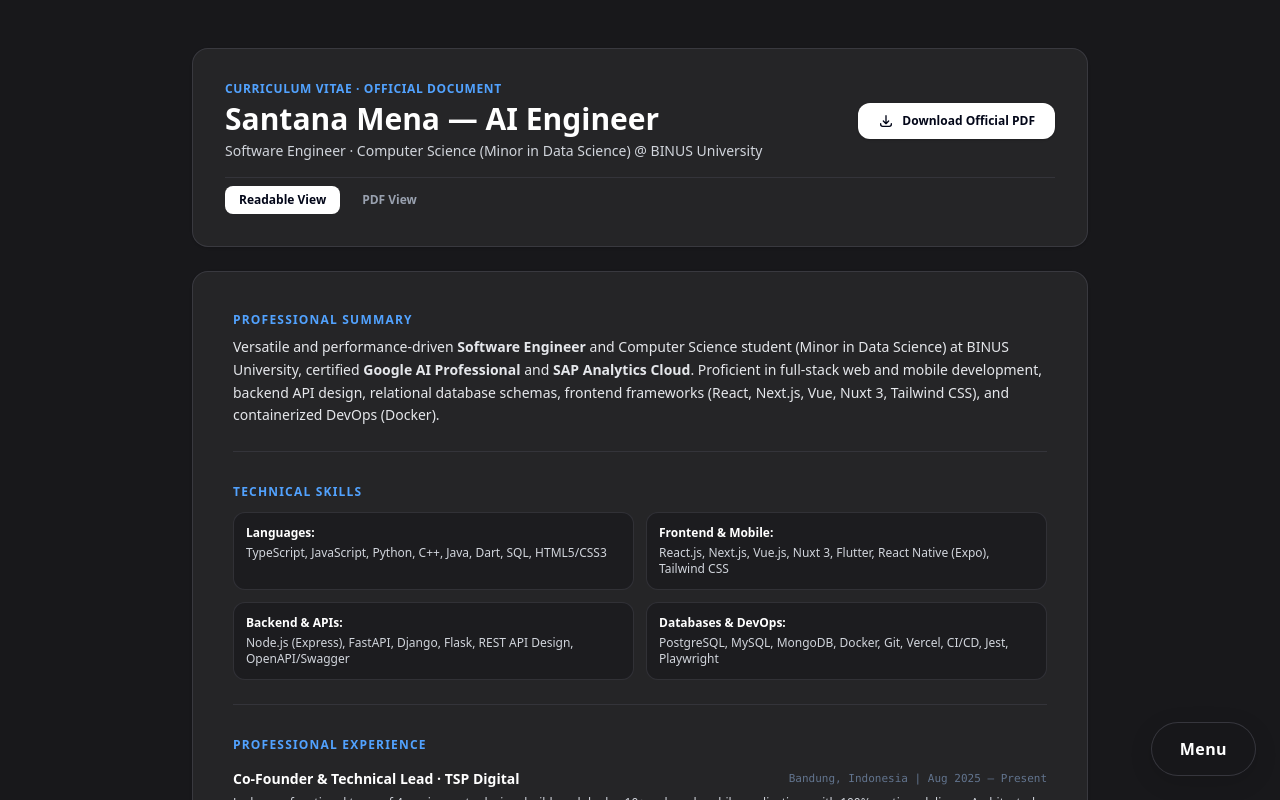
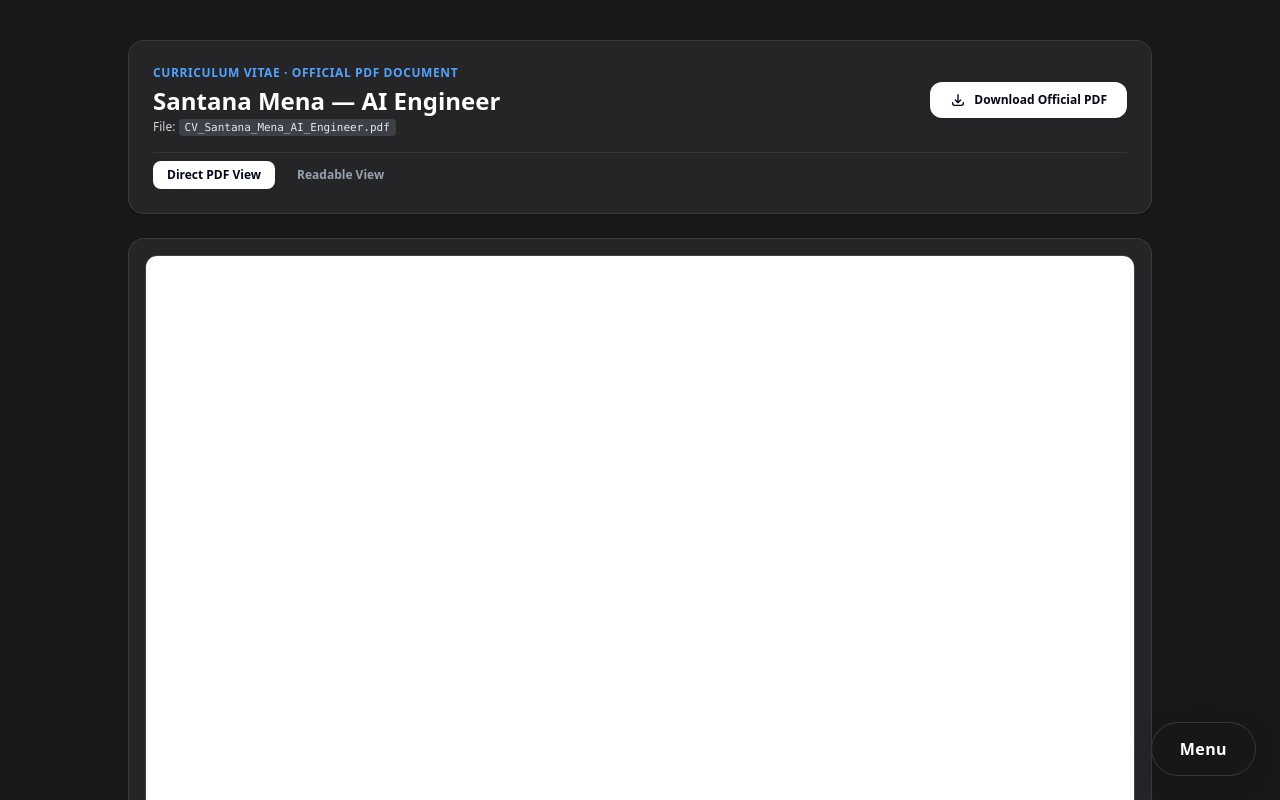
Before and after one commit to santanamnaa/santana-portofolio, a Next.js app: page /ai-engineer in a window 1280 px wide. Shown: the top 800 px of the page. Built offline with nearby package versions, Linux system fonts and the light colour scheme; a web font is replaced by a local one.

Commit message:
fix: set Direct PDF View as default active tab on all CV pages

```diff
--- a/src/components/DirectPDFView.tsx
+++ b/src/components/DirectPDFView.tsx
@@ -10,28 +10,29 @@ interface DirectPDFViewProps {
 }
 
 export const DirectPDFView = ({ title, pdfFileName }: DirectPDFViewProps) => {
-  const [activeTab, setActiveTab] = useState<"document" | "preview">("document");
+  // Set default tab to "preview" (Direct PDF) per user request
+  const [activeTab, setActiveTab] = useState<"document" | "preview">("preview");
   const pdfPath = `/cv/${pdfFileName}`;
 
   return (
     <div className="min-h-screen bg-slate-50 dark:bg-zinc-900 text-slate-900 dark:text-gray-100 transition-colors duration-500 font-sans" suppressHydrationWarning>
       <Navbar />
 
-      <main className="py-8 sm:py-12 px-4">
-        <div className="max-w-4xl mx-auto space-y-6">
+      <main className="py-6 sm:py-10 px-4">
+        <div className="max-w-5xl mx-auto space-y-6">
 
-          {/* Header Card */}
-          <div className="bg-white dark:bg-zinc-800/90 border border-slate-200/90 dark:border-zinc-700/80 rounded-2xl p-5 sm:p-8 shadow-sm space-y-4">
+          {/* Header Control Card */}
+          <div className="bg-white dark:bg-zinc-800/90 border border-slate-200/90 dark:border-zinc-700/80 rounded-2xl p-4 sm:p-6 shadow-sm space-y-4">
             <div className="flex flex-col sm:flex-row sm:items-center justify-between gap-4">
               <div>
                 <div className="text-xs font-bold text-blue-600 dark:text-blue-400 uppercase tracking-wider mb-1">
-                  Curriculum Vitae &middot; Official Document
+                  Curriculum Vitae &middot; Official PDF Document
                 </div>
-                <h1 className="text-2xl sm:text-3xl font-black text-slate-900 dark:text-white font-heading">
+                <h1 className="text-xl sm:text-2xl font-black text-slate-900 dark:text-white font-heading">
                   Santana Mena &mdash; {title}
                 </h1>
-                <p className="text-xs sm:text-sm text-slate-600 dark:text-gray-300 mt-1">
-                  Software Engineer &middot; Computer Science (Minor in Data Science) @ BINUS University
+                <p className="text-xs text-slate-600 dark:text-gray-300 mt-0.5">
+                  File: <code className="font-mono bg-slate-100 dark:bg-zinc-700 px-1.5 py-0.5 rounded text-[11px] text-slate-800 dark:text-slate-200">{pdfFileName}</code>
                 </p>
               </div>
 
@@ -53,6 +54,16 @@ export const DirectPDFView = ({ title, pdfFileName }: DirectPDFViewProps) => {
             {/* View Switcher Tabs */}
             <div className="flex items-center gap-2 pt-2 border-t border-slate-100 dark:border-zinc-700/60">
               <button
+                onClick={() => setActiveTab("preview")}
+                className={`px-3.5 py-1.5 rounded-lg text-xs font-bold transition-colors ${
+                  activeTab === "preview"
+                    ? "bg-slate-900 dark:bg-white text-white dark:text-slate-950"
+                    : "text-slate-600 dark:text-gray-400 hover:text-slate-900 dark:hover:text-white"
+                }`}
+              >
+                Direct PDF View
+              </button>
+              <button
                 onClick={() => setActiveTab("document")}
                 className={`px-3.5 py-1.5 rounded-lg text-xs font-bold transition-colors ${
                   activeTab === "document"
@@ -62,20 +73,23 @@ export const DirectPDFView = ({ title, pdfFileName }: DirectPDFViewProps) => {
               >
                 Readable View
               </button>
-              <button
-                onClick={() => setActiveTab("preview")}
-                className={`px-3.5 py-1.5 rounded-lg text-xs font-bold transition-colors ${
-                  activeTab === "preview"
-                    ? "bg-slate-900 dark:bg-white text-white dark:text-slate-950"
-                    : "text-slate-600 dark:text-gray-400 hover:text-slate-900 dark:hover:text-white"
-                }`}
-              >
-                PDF View
-              </button>
             </div>
           </div>
 
-          {/* Tab 1: Readable Document View (100% Mobile Responsive, Zero Cutoff) */}
+          {/* Tab 1: Direct PDF View (Default) */}
+          {activeTab === "preview" && (
+            <div className="bg-white dark:bg-zinc-800/90 border border-slate-200/90 dark:border-zinc-700/80 rounded-2xl p-2 sm:p-4 shadow-sm overflow-hidden">
+              <div className="w-full h-[750px] sm:h-[880px] rounded-xl overflow-hidden bg-slate-100 dark:bg-zinc-950 border border-slate-200 dark:border-zinc-700">
+                <iframe
+                  src={`${pdfPath}#toolbar=0&navpanes=0`}
+                  className="w-full h-full border-none"
+                  title={`${title} CV PDF Preview`}
+                />
+              </div>
+            </div>
+          )}
+
+          {/* Tab 2: Readable Document View */}
           {activeTab === "document" && (
             <div className="bg-white dark:bg-zinc-800/90 border border-slate-200/90 dark:border-zinc-700/80 rounded-2xl p-6 sm:p-10 shadow-sm space-y-8">
 
@@ -170,19 +184,6 @@ export const DirectPDFView = ({ title, pdfFileName }: DirectPDFViewProps) => {
             </div>
           )}
 
-          {/* Tab 2: Embedded PDF View */}
-          {activeTab === "preview" && (
-            <div className="bg-white dark:bg-zinc-800/90 border border-slate-200/90 dark:border-zinc-700/80 rounded-2xl p-2 sm:p-4 shadow-sm overflow-hidden">
-              <div className="w-full h-[650px] sm:h-[800px] rounded-xl overflow-hidden bg-slate-100 dark:bg-zinc-950 border border-slate-200 dark:border-zinc-700">
-                <iframe
-                  src={`${pdfPath}#toolbar=0`}
-                  className="w-full h-full border-none"
-                  title={`${title} CV PDF Preview`}
-                />
-              </div>
-            </div>
-          )}
-
           {/* Bottom Navigation Link */}
           <div className="text-center pt-4">
             <Link
```
